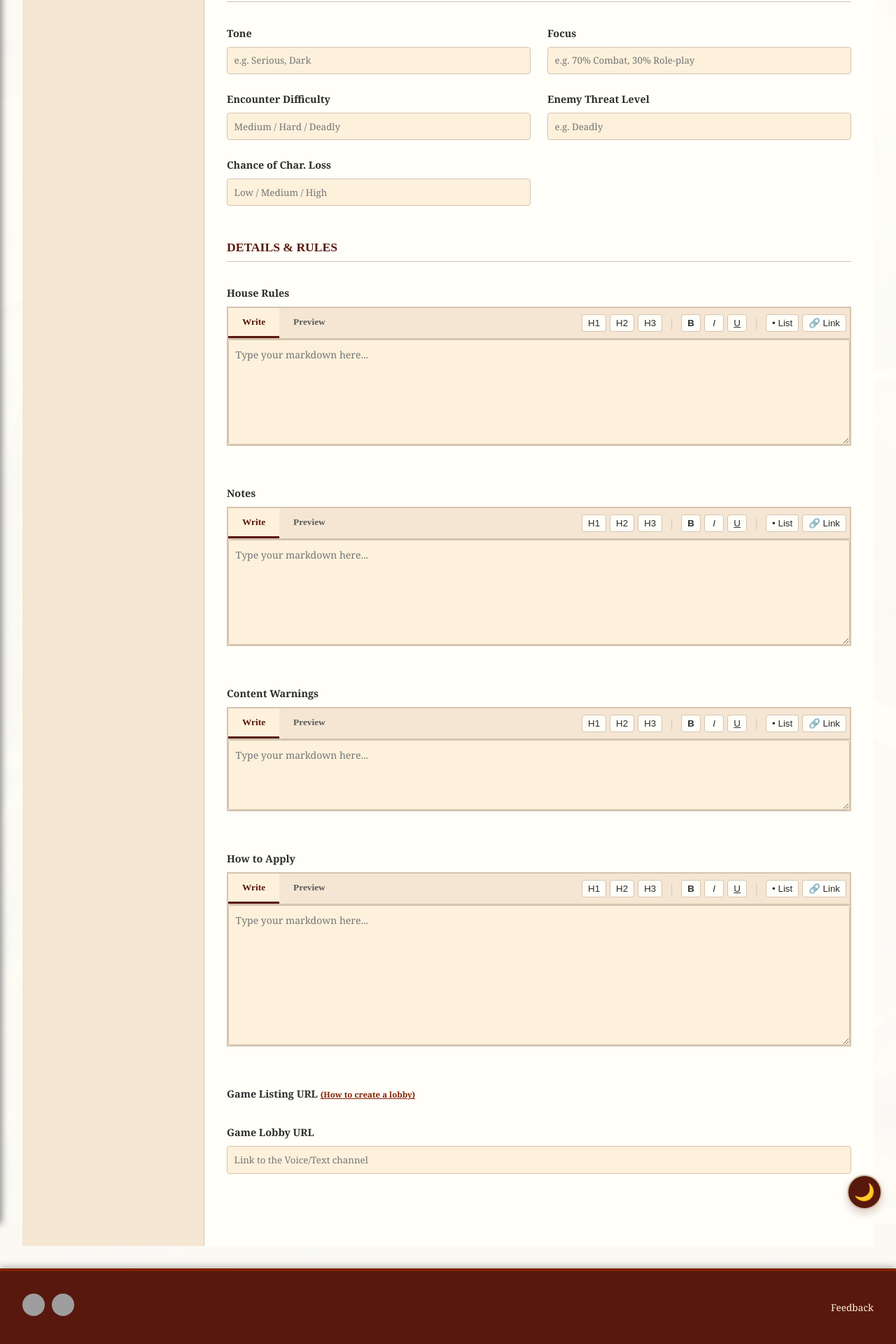
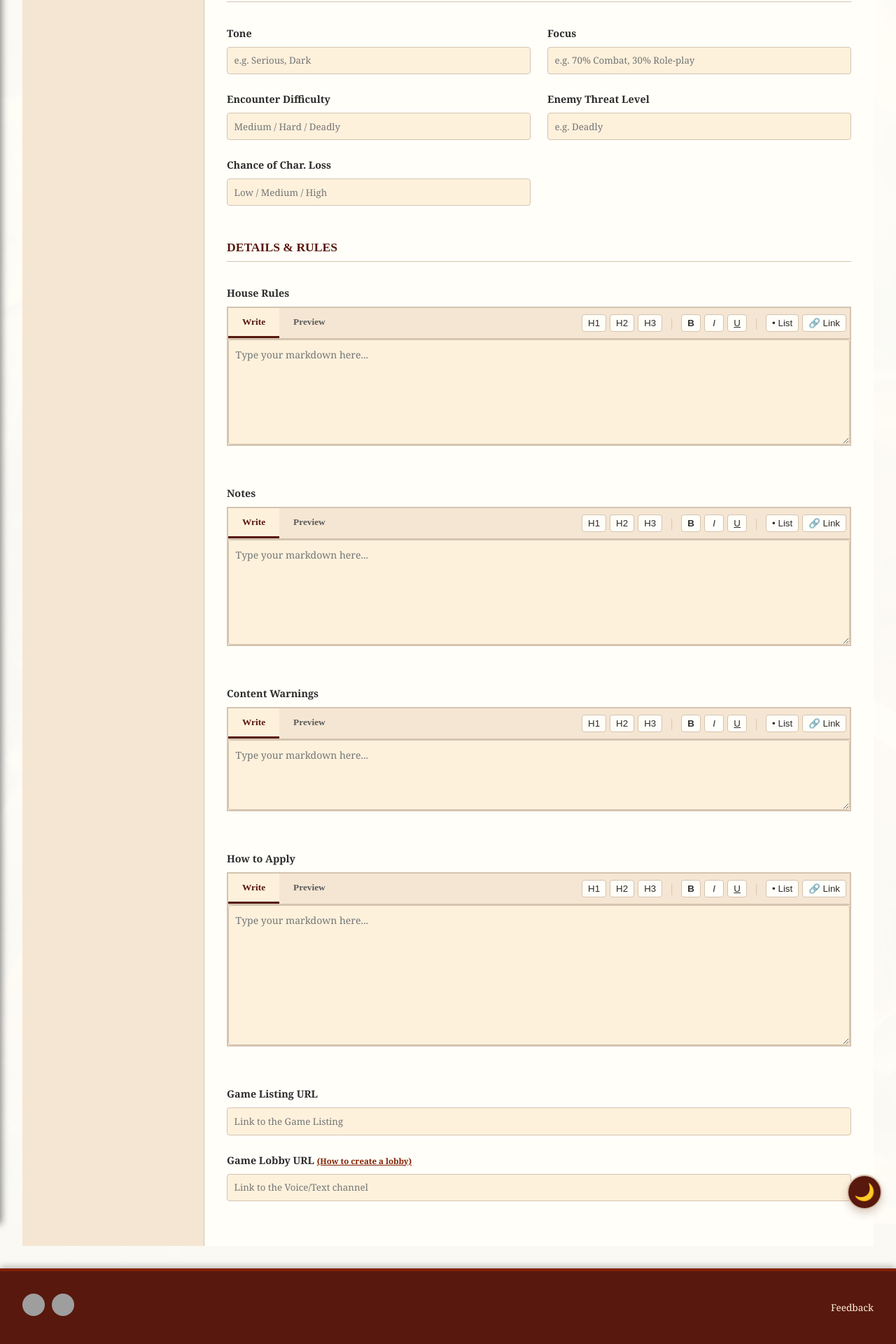
Before and after one commit to coconutswallow/Guides, a Jekyll site: the page built from dm-tool/session.html, in a window 1280 px wide. Shown: the part 1760-3680 px from the top of the page at 70% size. Built offline with Jekyll 4.4.1, drawn with Linux system fonts in a browser that asks for light colours; a script that is not in the unit is left out; some of the changed lines change nothing that is shown; grey boxes are pictures that could not be loaded.

Commit message:
Update session.html

```diff
--- a/dm-tool/session.html
+++ b/dm-tool/session.html
@@ -189,16 +189,16 @@
 
                     <div class="form-group" style="grid-column: 1 / -1;">
 
-                        <label>
-                            Game Listing URL
+                        <label>Game Listing URL</label>
+                        <input type="text" id="inp-listing-url" placeholder="Link to the Game Listing">
+                    </div>
+
+                    <div class="form-group" style="grid-column: 1 / -1;">
+                        <label>Game Lobby URL
                             <a href="https://discord.com/channels/308324031478890497/1404082758342676651" target="_blank" style="font-size: 0.8em; text-decoration: underline;">
                             (How to create a lobby)
                             </a>
                         </label>
-                    </div>
-
-                    <div class="form-group" style="grid-column: 1 / -1;">
-                        <label>Game Lobby URL</label>
                         <input type="text" id="inp-lobby-url" placeholder="Link to the Voice/Text channel">
                     </div>
 
```
